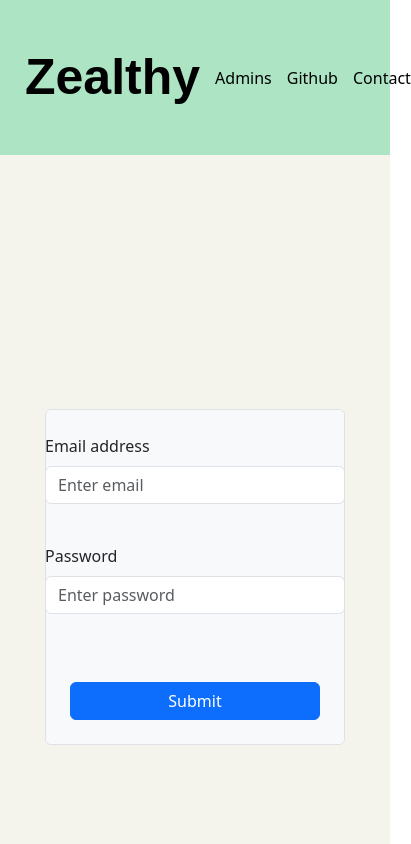
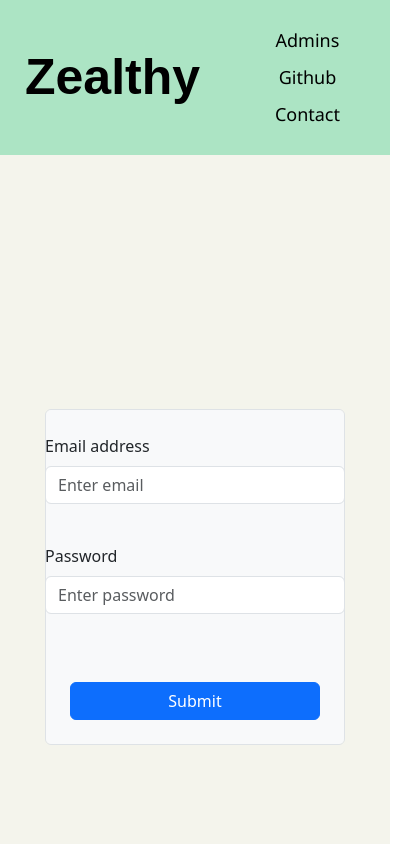
Before and after one commit to Rhohoman/zealthy-frontend, a React (Create React App) app: page / in a window 390 px wide. Shown: the top 844 px of the page, 411 px wide, since content can reach past the window. Built offline with nearby package versions, Linux system fonts and the light colour scheme.

Commit message:
css header

```diff
--- a/src/components/Header.js
+++ b/src/components/Header.js
@@ -4,14 +4,34 @@ import image from "../styles/assets/wellness.png";
 
 export const Header = () => {
   return (
+    // <div className="header">
+    //   <a id="logo" href="/">
+    //     Zealthy
+    //   </a>
+    //   <span className="header-links">
+    //     <a href="/admin">Admins</a>
+    //     <a href="https://github.com/Rhohoman/zealthyproject">Github</a>
+    //     <a href="#">Contact</a>
+    //   </span>
+    //   {/* <img src={image} alt="Wellness-img" /> */}
+    // </div>
     <div className="header">
-      <a id="logo" href="/">
+      <a id="logo" href="/" className="logo">
         Zealthy
       </a>
       <span className="header-links">
-        <a href="/admin">Admins</a>
-        <a href="https://github.com/Rhohoman/zealthyproject">Github</a>
-        <a href="#">Contact</a>
+        <a href="/admin" className="header-link">
+          Admins
+        </a>
+        <a
+          href="https://github.com/Rhohoman/zealthyproject"
+          className="header-link"
+        >
+          Github
+        </a>
+        <a href="#" className="header-link">
+          Contact
+        </a>
       </span>
       {/* <img src={image} alt="Wellness-img" /> */}
     </div>
--- a/src/styles/components/Header.css
+++ b/src/styles/components/Header.css
@@ -4,18 +4,20 @@
   align-items: center;
   background-color: #ace4c4;
   height: 155px;
+  padding: 10px 25px;
 }
 
-.header #logo {
+#logo {
   font-size: 50px;
   font-weight: 800;
   font-family: sans-serif;
   text-decoration: none;
   color: black;
-  margin-left: 25px;
 }
 
 .header-links {
+  display: flex;
+  align-items: center;
   margin-right: 25px;
 }
 
@@ -23,13 +25,24 @@
   margin-left: 15px;
   text-decoration: none;
   color: black;
+  font-size: 18px;
+  font-family: "Segoe UI", Tahoma, Geneva, Verdana, sans-serif;
+  transition: color 0.3s, transform 0.3s;
 }
 
-.header a:hover {
-  color: gray;
+.header-links a:hover {
+  color: #007bff;
+  transform: scale(1.1);
 }
 
 .header img {
   width: 180px;
   height: 100%;
 }
+
+@media (max-width: 768px) {
+  .header-links {
+    flex-direction: column;
+    gap: 10px;
+  }
+}
```
